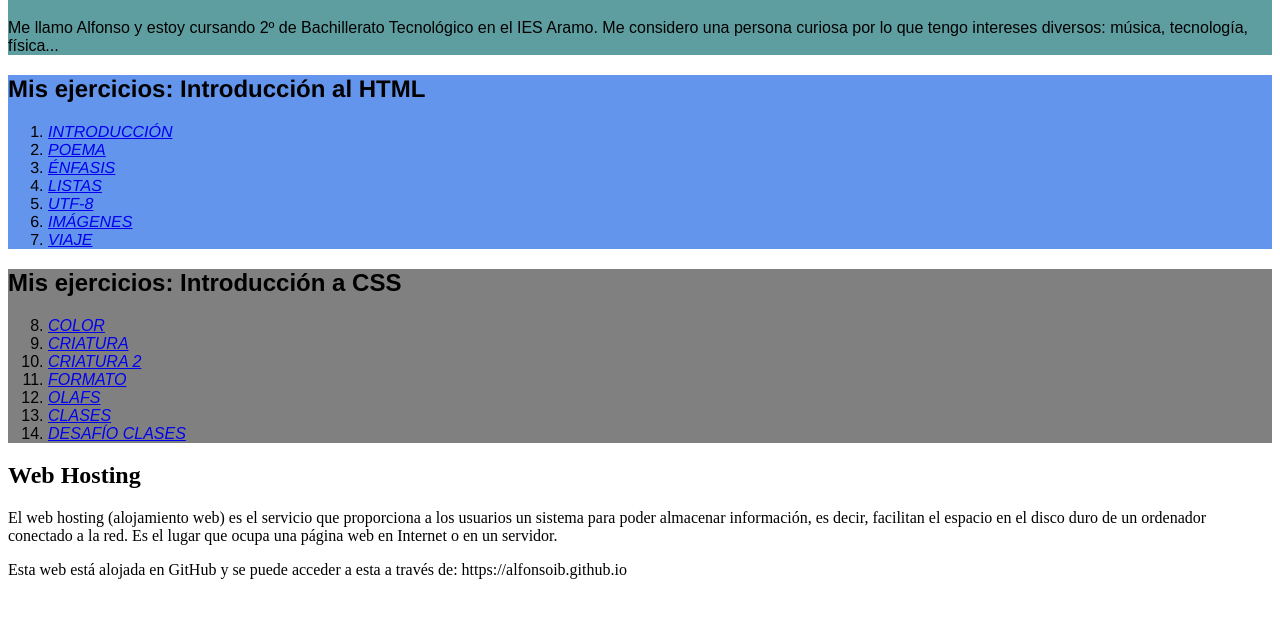
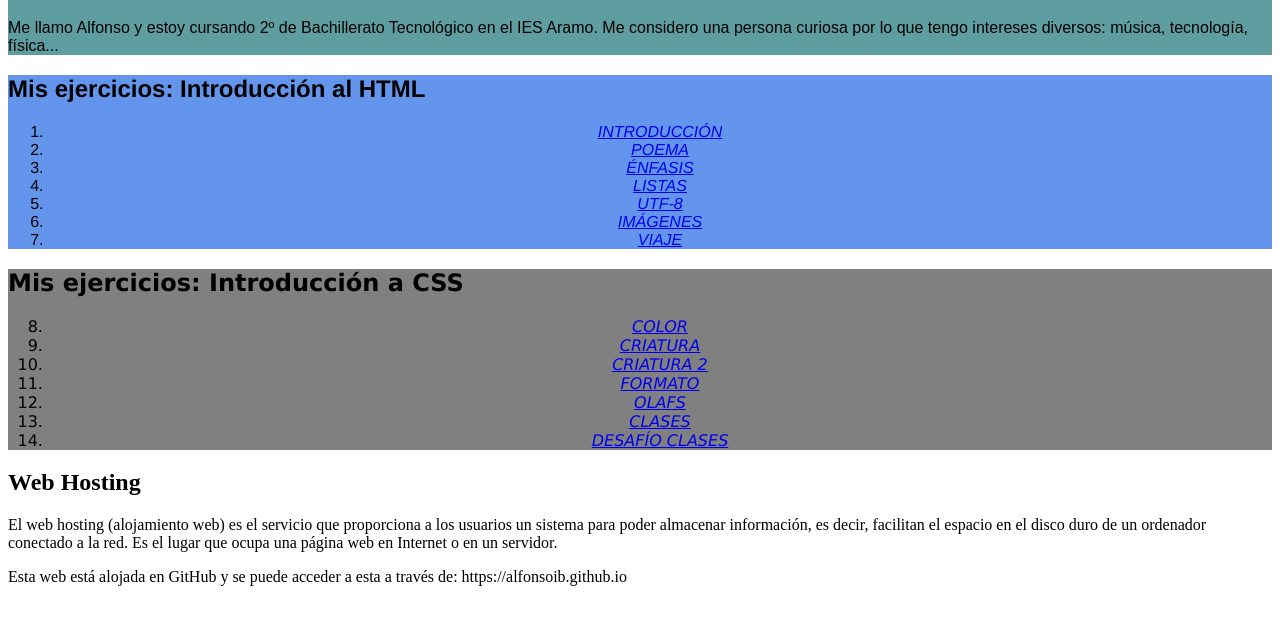
Before and after one commit to alfonsoib/alfonsoib.github.io, a plain HTML site: page index.html in a window 1280 px wide. Shown: the part 61-686 px from the top of the page. Drawn offline with Linux system fonts and the light colour scheme.

Commit message:
text align

```diff
--- a/style.css
+++ b/style.css
@@ -8,5 +8,8 @@
 }
 #css {
   background-color: grey;
-  font-family: sans-serif;
+  font-family: Verdana, Geneva, Tahoma, sans-serif;
 }
+li {
+  text-align: center;
+}
```
